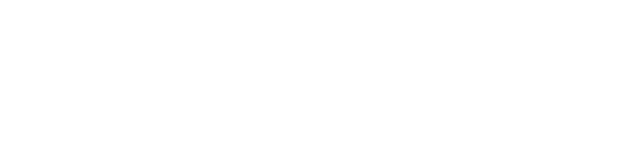
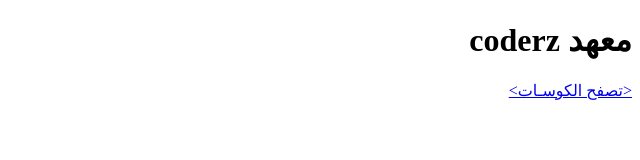
Before and after one commit to daash1234-arch/coderz-institute, a plain HTML site: page session6/assiment1/index.html in a window 1280 px wide. Shown: the whole page, without its empty margins (640-1280 px from the left). Drawn offline with Linux system fonts and the light colour scheme.

Commit message:
add links

```diff
--- a/session6/assiment1/index.html
+++ b/session6/assiment1/index.html
@@ -6,12 +6,13 @@
     <meta charset="UTF-8">
     <meta name="viewport" content="width=device-width,initial-scale=1">
     <title>معهد Coderz</title>
-    <!-- ملاحظة: رابط CSS يجب أن يكون داخل head، وليس بعد إغلاقه. -->
+    <!-- ملاحظة: رابط CSS يجب أن يكون داخل  -->
     <link rel="stylesheet" href="styles.css">
 </head>
 <body>
     <main>
-
+        <h1 > معهد coderz </h1>
+        <a class="courses" href="pages/courses.html"><تصفح الكوسـات></a>
     </main>
 </body>
  </html>
```
Also changed, not shown: session6/assiment1/pages/courses.html (+3 -2 lines).
